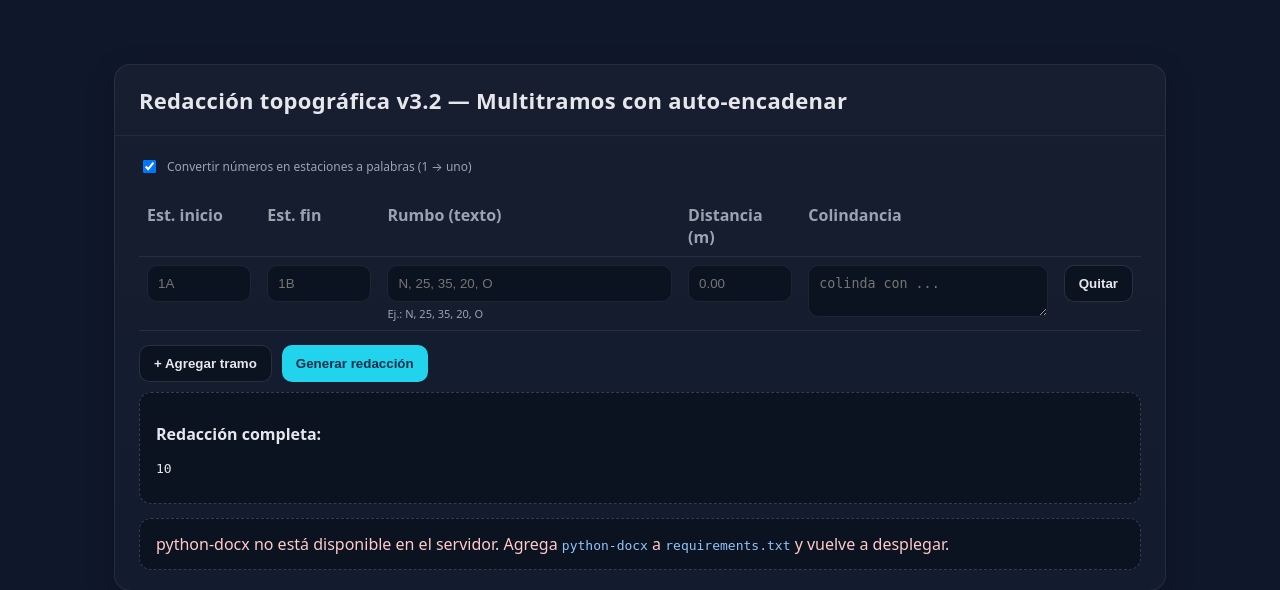
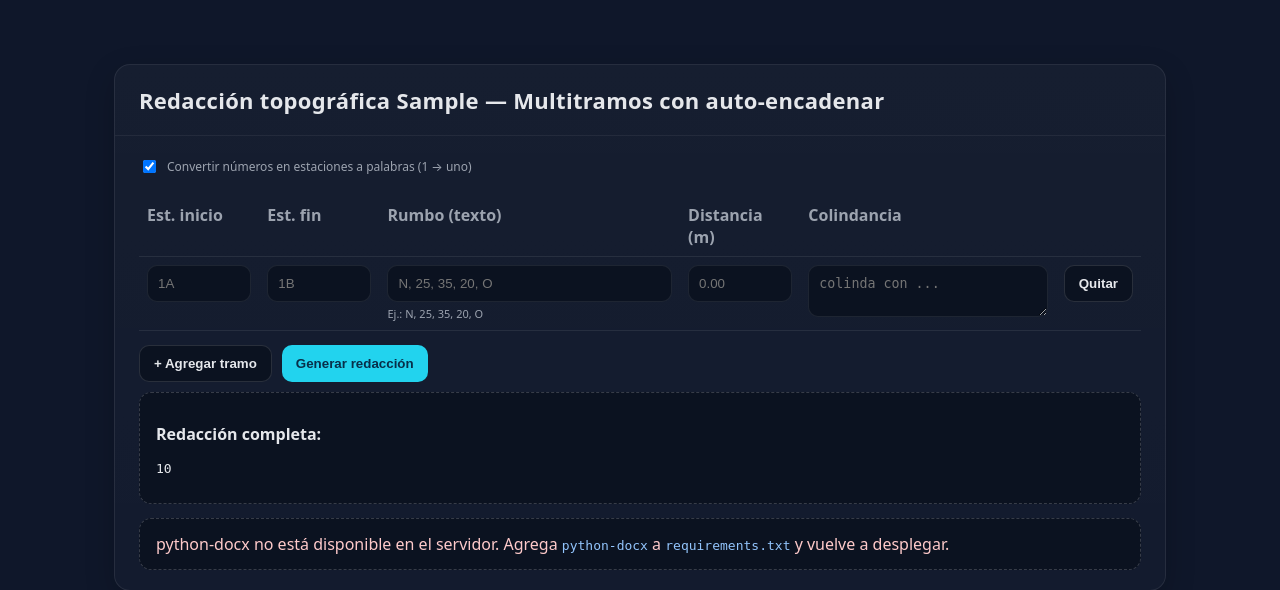
Before and after one commit to Mlopez1980/redaccion-topografica-v2, a Flask app: template templates/formulario.html in a window 1280 px wide. Shown: the top 590 px of the page. Run offline with Flask 3, Linux system fonts and the light colour scheme; the template is opened without the code that fills it: most values are stand-ins (such as "Sample title", 1, 10 or a date in 2020).

Commit message:
Add files via upload

```diff
--- a/render.yaml
+++ b/render.yaml
@@ -1,6 +1,6 @@
 services:
   - type: web
-    name: redaccion-topografica-v3-2
+    name: redaccion-topografica-v3-3
     env: python
     plan: free
     buildCommand: "pip install -r requirements.txt"
--- a/templates/formulario.html
+++ b/templates/formulario.html
@@ -3,7 +3,7 @@
 <head>
   <meta charset="utf-8" />
   <meta name="viewport" content="width=device-width, initial-scale=1" />
-  <title>Redacción topográfica v3.2 — Multitramos con auto-encadenar</title>
+  <title>Redacción topográfica {{ app_version }} — Multitramos con auto-encadenar</title>
   <style>
     :root { --bg:#0f172a; --card:#111827; --ink:#e5e7eb; --muted:#9ca3af; --accent:#22d3ee; }
     *{ box-sizing: border-box; }
@@ -29,7 +29,7 @@
 <body>
   <div class="wrap">
     <div class="card">
-      <h1>Redacción topográfica v3.2 — Multitramos con auto-encadenar</h1>
+      <h1>Redacción topográfica {{ app_version }} — Multitramos con auto-encadenar</h1>
       <div class="content">
         <form method="post" id="form-tramos">
           <label style="display:inline-flex; gap:8px; align-items:center; margin-bottom:10px;">
```
Also changed, not shown: README.md.
